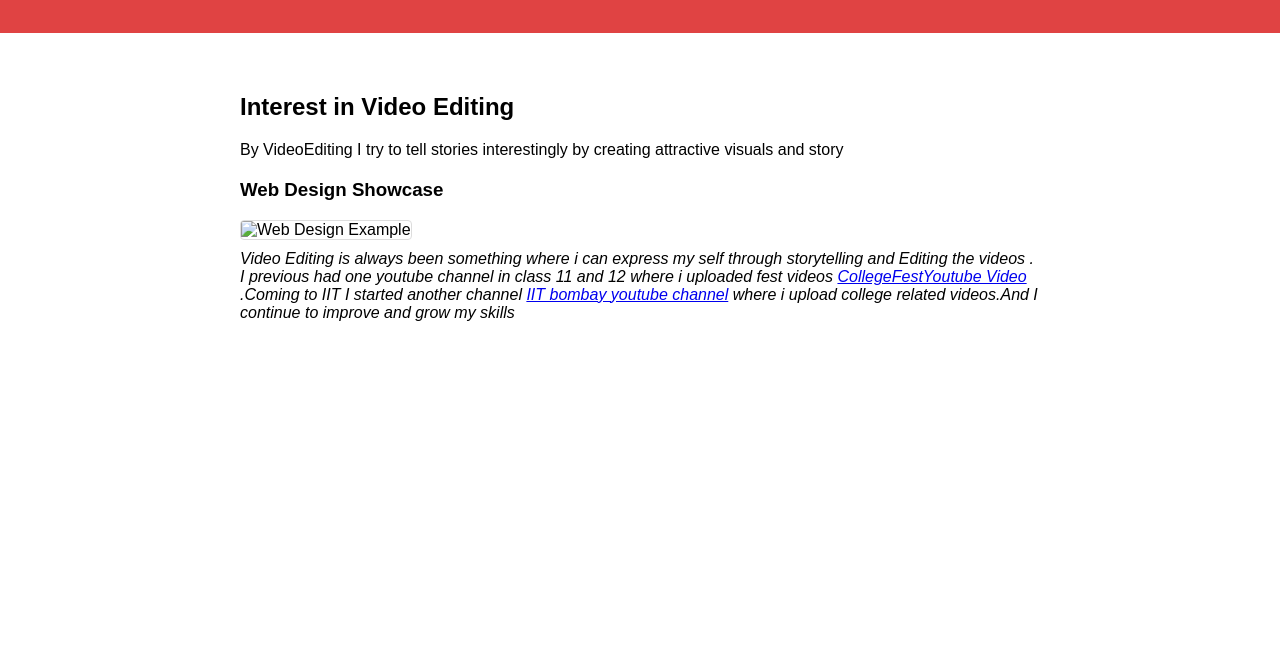
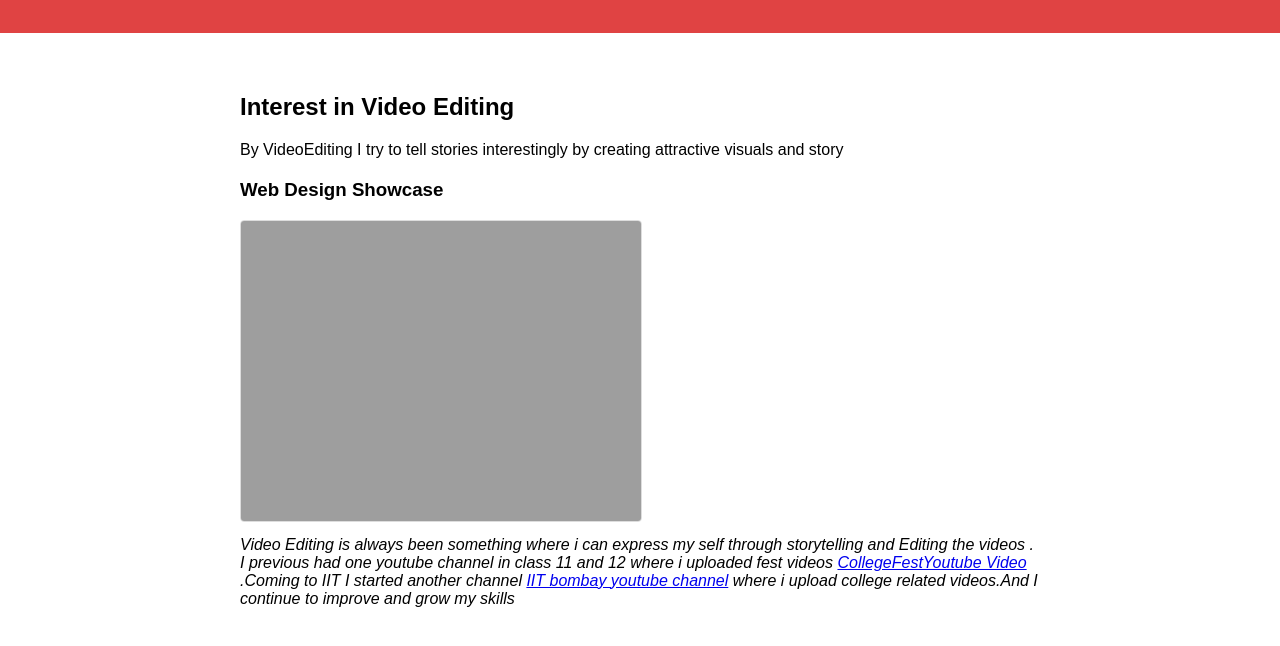
Before and after one commit to SreehariOfficial12/SreehariPortfolio, a plain HTML site: page video.html in a window 1280 px wide. Shown: the part 94-740 px from the top of the page. Drawn offline with Linux system fonts and the light colour scheme; the site is published under a folder, as on GitHub Pages, so addresses that start at the root find nothing.

Commit message:
Update video.html

```diff
--- a/video.html
+++ b/video.html
@@ -23,7 +23,7 @@
         <div class="web-design-showcase">
             <h3>Web Design Showcase</h3>
             <div class="web-design-example">
-                <img src="/img/videoediting.jpg" alt="Web Design Example">
+                <img src="./img/videoediting.jpg" alt="Web Design Example">
                 <p>Video Editing is always been something where i can express my self through storytelling and Editing the videos . I previous had one youtube channel in class 11 and 12 where i uploaded fest videos <a href="https://youtu.be/WVdDFK10z9U?si=fUiR6GS2DMzEEer4">CollegeFestYoutube Video </a>.Coming to IIT I started another channel <a href="https://youtube.com/@hvcofficial12?si=xxVdFDj3BN83D7yx">IIT bombay youtube channel</a> where i upload college related videos.And I continue to improve and grow my skills</p>
             </div>
         </div>
```
